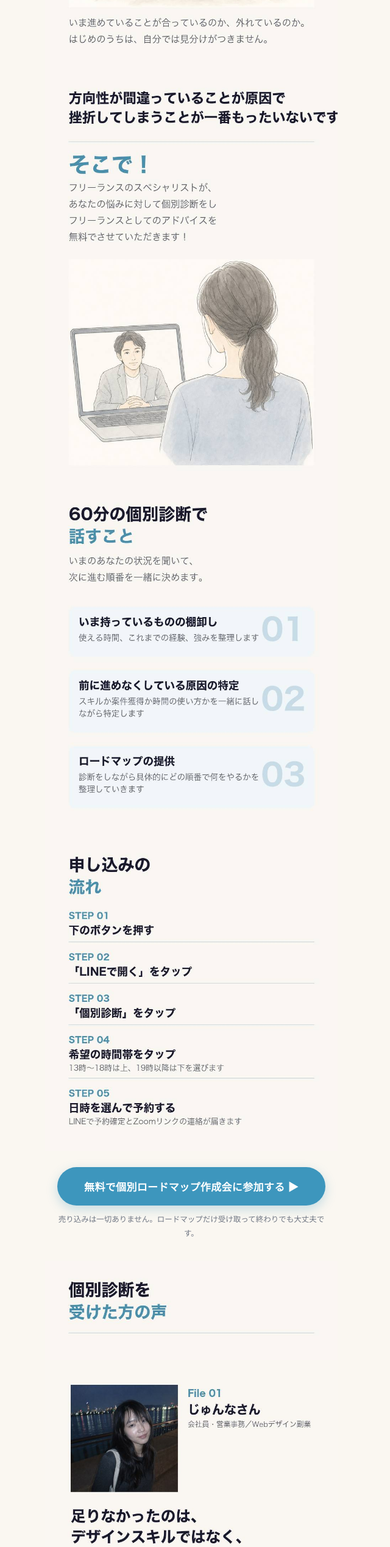
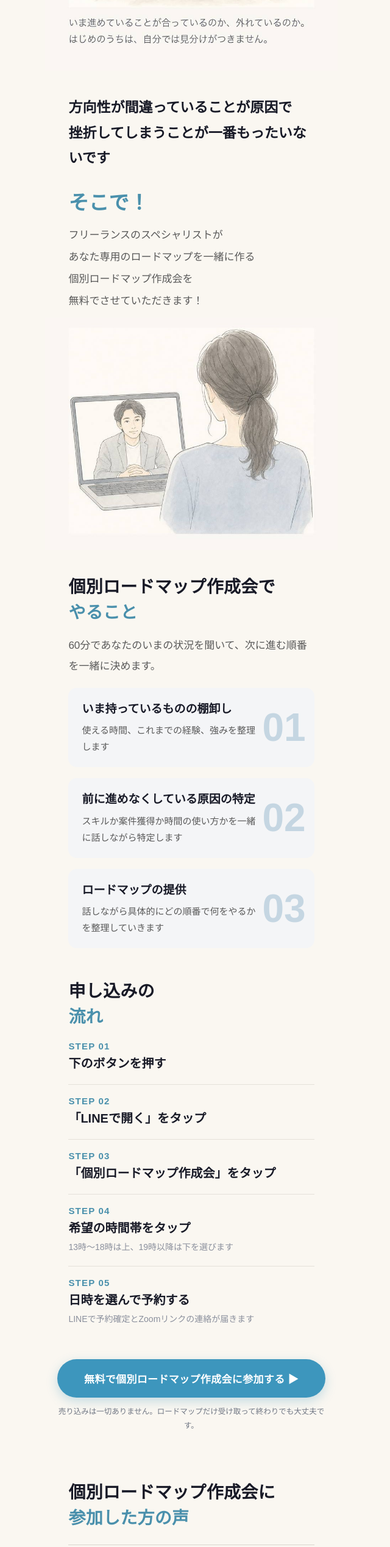
Before and after one commit to piro141/Alpha, a plain HTML site: page shindan/kekka/index.html in a window 1280 px wide. Shown: the part 3222-5759 px from the top of the page at 61% size, without its empty margins (326-966 px from the left). Drawn offline with Linux system fonts and the light colour scheme.

Commit message:
本文4ブロックをHTML化し文言を個別ロードマップ作成会に統一
Co-Authored-By: Claude Fable 5 <noreply@anthropic.com>

```diff
--- a/shindan/kekka/index.html
+++ b/shindan/kekka/index.html
@@ -57,6 +57,25 @@ fbq('track', 'PageView');
   .btn:active{transform:scale(.97);}
   .fallback{font-size:11.5px;color:#8a8f9c;margin-top:12px;line-height:1.8;}
   .nosell{font-size:12.5px;color:#6f7683;margin-top:12px;line-height:1.8;}
+  /* 画像ブロックと同じ見た目のHTML文字セクション。色は元画像から採取した実測値 */
+  .sec{padding:40px 8% 10px;}
+  .sec .h{font-weight:800;color:#181a27;font-size:clamp(20px,5.8vw,28px);line-height:1.5;letter-spacing:.01em;}
+  .sec .h .ac{color:#4a90ac;}
+  .sec .lead{color:#595959;font-size:clamp(13px,3.7vw,17px);line-height:2;margin-top:16px;}
+  .card{position:relative;background:#f4f5f7;border-radius:14px;padding:20px 88px 20px 22px;margin-top:18px;overflow:hidden;}
+  .card .t{font-weight:800;color:#181a27;font-size:clamp(14px,4.2vw,19px);line-height:1.6;}
+  .card .d{color:#595959;font-size:clamp(12px,3.4vw,15px);line-height:1.8;margin-top:6px;}
+  .card .num{position:absolute;right:14px;top:50%;transform:translateY(-50%);font-weight:800;color:#c5d6e2;font-size:clamp(44px,13vw,64px);line-height:1;}
+  .step{border-bottom:1px solid #e5e1da;padding:18px 0;}
+  .step:last-of-type{border-bottom:none;}
+  .step .sl{color:#4a90ac;font-weight:800;font-size:clamp(12px,3.4vw,15px);letter-spacing:.08em;}
+  .step .st{color:#181a27;font-weight:800;font-size:clamp(15px,4.4vw,20px);line-height:1.6;margin-top:4px;}
+  .step .sn{color:#8a8f9c;font-size:clamp(11.5px,3.2vw,14px);line-height:1.7;margin-top:4px;}
+  .boldink{font-weight:800;color:#181a27;font-size:clamp(16px,4.8vw,23px);line-height:1.8;}
+  .sokode{color:#4a90ac;font-weight:800;font-size:clamp(24px,7vw,33px);margin-top:26px;}
+  .graybody{color:#595959;font-size:clamp(13px,3.8vw,17px);line-height:2.1;margin-top:14px;}
+  .vh{padding:44px 8% 6px;}
+  .vh .h{border-bottom:1px solid #d9d5cd;padding-bottom:22px;}
   @media (max-width:360px){ .btn{font-size:15.5px;} }
   /* 画面下に貼り付く申し込みバー。読み進めている途中でも押せるようにする */
   .fixbar{
@@ -88,14 +107,32 @@ fbq('track', 'PageView');
   <img class="b" src="./img/block_prob2.jpg" width="820" height="1036" loading="lazy" decoding="async" alt="">
   <img class="b" src="./img/block_prob3.jpg" width="820" height="877" loading="lazy" decoding="async" alt="">
 
-  <!-- そこで！ -->
-  <img class="b" src="./img/block_soshite.jpg" width="820" height="1161" loading="lazy" decoding="async" alt="">
+  <!-- そこで！（文字はHTML・イラストだけ画像） -->
+  <section class="sec">
+    <p class="boldink">方向性が間違っていることが原因で<br>挫折してしまうことが一番もったいないです</p>
+    <p class="sokode">そこで！</p>
+    <p class="graybody">フリーランスのスペシャリストが<br>あなた専用のロードマップを一緒に作る<br>個別ロードマップ作成会を<br>無料でさせていただきます！</p>
+  </section>
+  <img class="b" src="./img/soshite_illust.jpg" width="820" height="650" loading="lazy" decoding="async" alt="">
 
-  <!-- 60分の個別診断で話すこと -->
-  <img class="b" src="./img/block_talk.jpg" width="820" height="982" loading="lazy" decoding="async" alt="">
+  <!-- 個別ロードマップ作成会でやること -->
+  <section class="sec">
+    <h2 class="h">個別ロードマップ作成会で<br><span class="ac">やること</span></h2>
+    <p class="lead">60分であなたのいまの状況を聞いて、次に進む順番を一緒に決めます。</p>
+    <div class="card"><p class="t">いま持っているものの棚卸し</p><p class="d">使える時間、これまでの経験、強みを整理します</p><span class="num">01</span></div>
+    <div class="card"><p class="t">前に進めなくしている原因の特定</p><p class="d">スキルか案件獲得か時間の使い方かを一緒に話しながら特定します</p><span class="num">02</span></div>
+    <div class="card"><p class="t">ロードマップの提供</p><p class="d">話しながら具体的にどの順番で何をやるかを整理していきます</p><span class="num">03</span></div>
+  </section>
 
   <!-- 申し込みの流れ -->
-  <img class="b" src="./img/block_flow.jpg" width="820" height="884" loading="lazy" decoding="async" alt="">
+  <section class="sec">
+    <h2 class="h">申し込みの<br><span class="ac">流れ</span></h2>
+    <div class="step"><p class="sl">STEP 01</p><p class="st">下のボタンを押す</p></div>
+    <div class="step"><p class="sl">STEP 02</p><p class="st">「LINEで開く」をタップ</p></div>
+    <div class="step"><p class="sl">STEP 03</p><p class="st">「個別ロードマップ作成会」をタップ</p></div>
+    <div class="step"><p class="sl">STEP 04</p><p class="st">希望の時間帯をタップ</p><p class="sn">13時〜18時は上、19時以降は下を選びます</p></div>
+    <div class="step"><p class="sl">STEP 05</p><p class="st">日時を選んで予約する</p><p class="sn">LINEで予約確定とZoomリンクの連絡が届きます</p></div>
+  </section>
 
   <!-- CTA 1 -->
   <div class="cta">
@@ -103,8 +140,10 @@ fbq('track', 'PageView');
     <p class="nosell">売り込みは一切ありません。ロードマップだけ受け取って終わりでも大丈夫です。</p>
   </div>
 
-  <!-- 受けた方の声 -->
-  <img class="b" src="./img/voice_h.jpg" width="820" height="276" loading="lazy" decoding="async" alt="">
+  <!-- 参加した方の声 -->
+  <section class="sec vh">
+    <h2 class="h">個別ロードマップ作成会に<br><span class="ac">参加した方の声</span></h2>
+  </section>
   <img class="b" src="./img/voice1.jpg" width="820" height="806" loading="lazy" decoding="async" alt="">
   <img class="b" src="./img/voice2.jpg" width="820" height="806" loading="lazy" decoding="async" alt="">
   <img class="b" src="./img/voice3.jpg" width="820" height="806" loading="lazy" decoding="async" alt="">
@@ -173,21 +212,20 @@ function trackApply(){
   if (typeof fbq === "function") fbq("trackCustom", "ClickApply");
 }
 
-/* 1画面ぶん読み進めたら下のバーを出す。最後の申し込みボタンが見えたら引っ込める */
+/* 1画面ぶん読み進めたら下のバーを出す。ページ内の申し込みボタンが見えている間は引っ込める */
 function watchFixbar(){
   const bar = document.getElementById("fixbar");
-  const last = document.querySelectorAll(".cta")[document.querySelectorAll(".cta").length - 1];
-  let ticking = false;
+  const ctas = document.querySelectorAll(".cta .cta-btn");
   function update(){
-    ticking = false;
     const passed = window.scrollY > window.innerHeight * 0.8;
-    const lastTop = last.getBoundingClientRect().top;
-    const lastVisible = lastTop < window.innerHeight - 60;
-    bar.classList.toggle("on", passed && !lastVisible);
+    let ctaVisible = false;
+    for (let i = 0; i < ctas.length; i++) {
+      const r = ctas[i].getBoundingClientRect();
+      if (r.top < window.innerHeight - 20 && r.bottom > 90) { ctaVisible = true; break; }
+    }
+    bar.classList.toggle("on", passed && !ctaVisible);
   }
-  window.addEventListener("scroll", function(){
-    if (!ticking) { ticking = true; window.requestAnimationFrame(update); }
-  }, {passive:true});
+  window.addEventListener("scroll", update, {passive:true});
   update();
 }
 
```
Also changed, not shown: shindan/kekka/img/soshite_illust.jpg (added).
